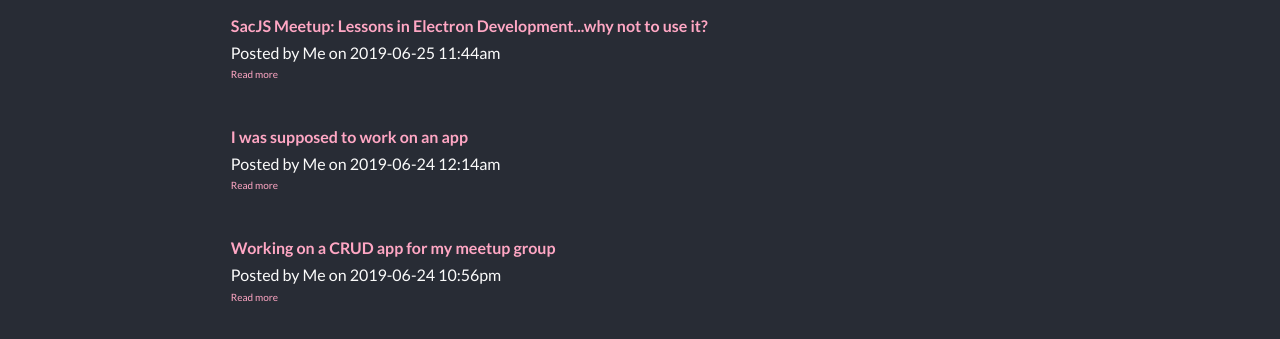
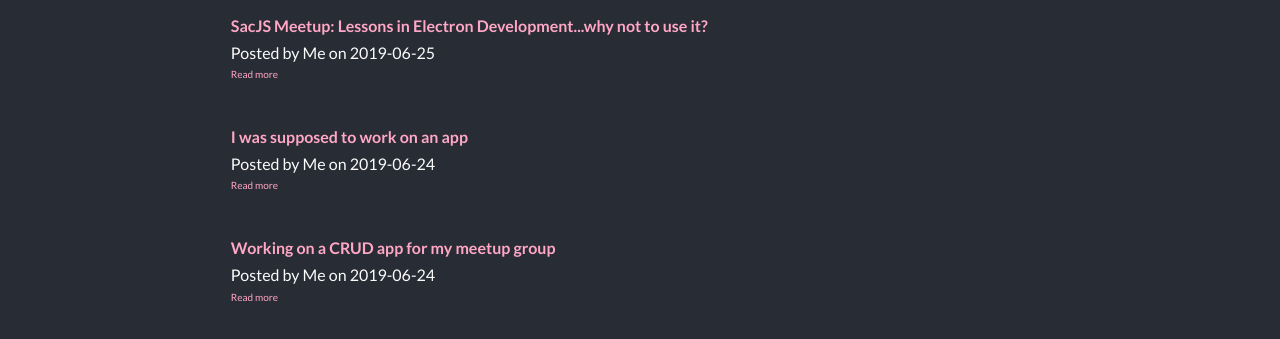
Before and after one commit to Kaleidics/my-blog, a Gatsby site: page /blog in a window 1280 px wide. Shown: the part 405-744 px from the top of the page. Built offline with nearby package versions, Linux system fonts and the light colour scheme; Gatsby itself is replaced by a stand-in of ours.

Commit message:
change date order

```diff
--- a/src/pages/2019-06-24-post-one/index.md
+++ b/src/pages/2019-06-24-post-one/index.md
@@ -1,6 +1,6 @@
 ---
 path: "/post-one"
-date: "2019-06-24 12:14am"
+date: "2019-06-24"
 title: "I was supposed to work on an app"
 author: "Me"
 ---
--- a/src/pages/2019-06-24-post-two/index.md
+++ b/src/pages/2019-06-24-post-two/index.md
@@ -1,6 +1,6 @@
 ---
 path: "/post-two"
-date: "2019-06-24 10:56pm"
+date: "2019-06-24"
 title: "Working on a CRUD app for my meetup group"
 author: "Me"
 ---
--- a/src/pages/2019-06-25-post-three/index.md
+++ b/src/pages/2019-06-25-post-three/index.md
@@ -1,6 +1,6 @@
 ---
 path: "/post-three"
-date: "2019-06-25 11:44am"
+date: "2019-06-25"
 title: "SacJS Meetup: Lessons in Electron Development...why not to use it? "
 author: "Me"
 ---
```
